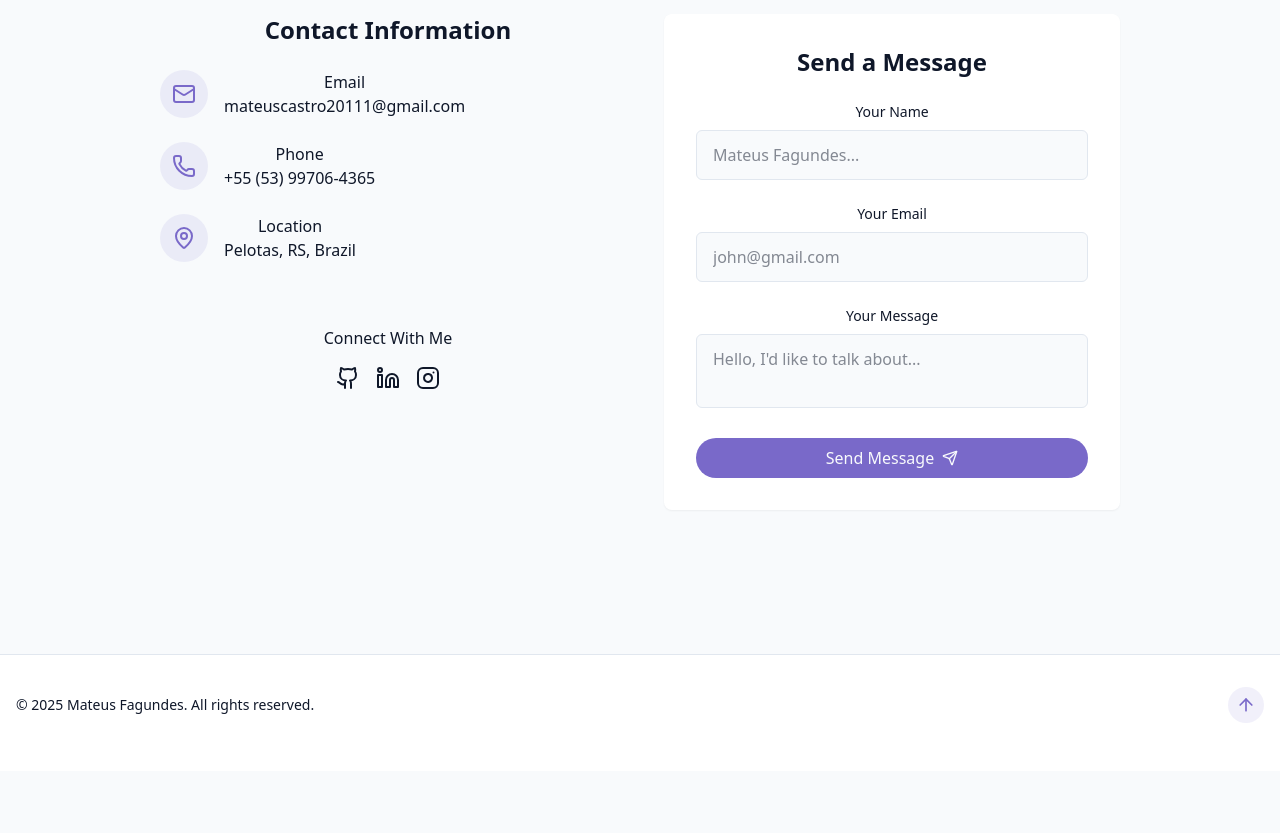
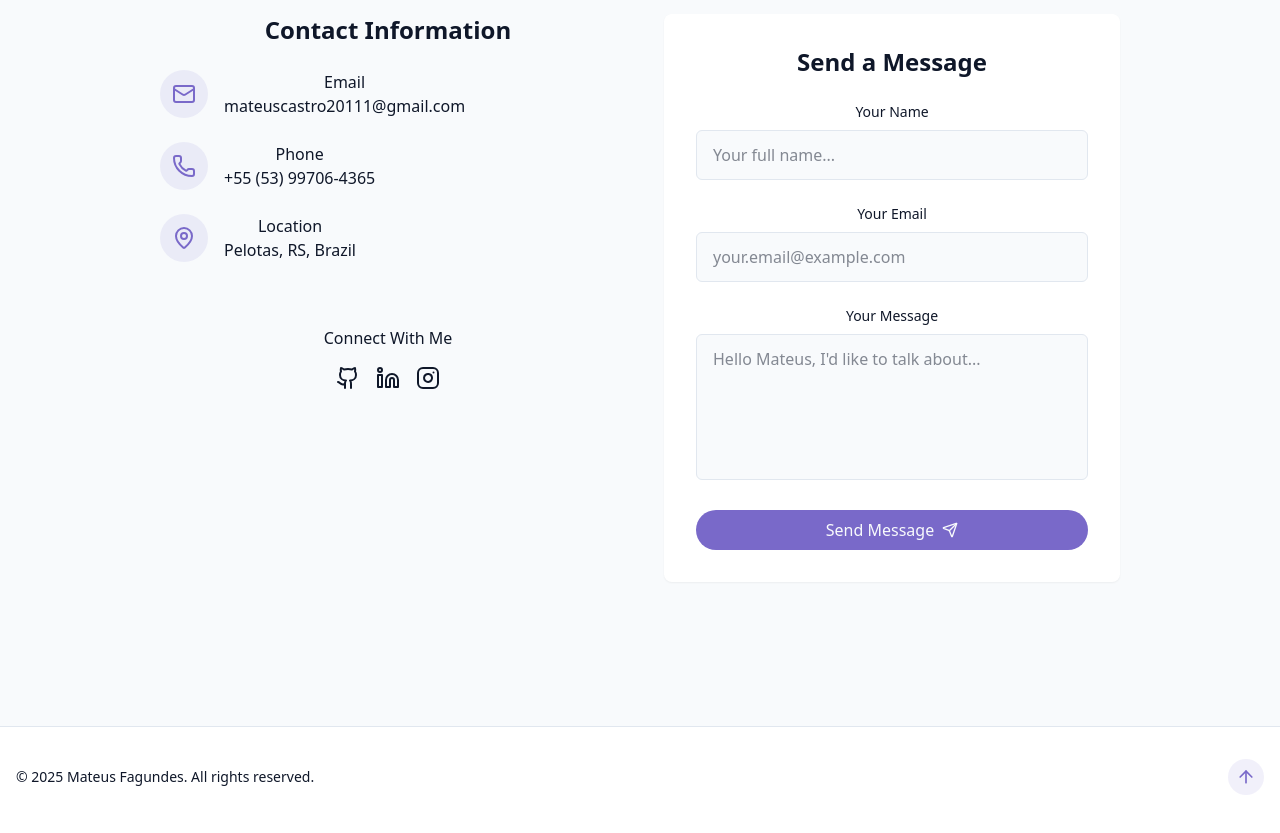
Before and after one commit to mateuscastro5/personal-portfolio, a React (Vite) app: page / in a window 1280 px wide. Shown: the part 4160-4993 px from the top of the page. Before the commit the page ends 4931 px from the top, so only its background shows below. Built offline with nearby package versions, Linux system fonts and the light colour scheme; no server answers.

Commit message:
feat: Integrate EmailJS for contact form submission and enhance form validation

```diff
--- a/package.json
+++ b/package.json
@@ -10,6 +10,7 @@
     "preview": "vite preview"
   },
   "dependencies": {
+    "@emailjs/browser": "^4.4.1",
     "@radix-ui/react-toast": "^1.2.10",
     "@tailwindcss/vite": "^4.1.4",
     "class-variance-authority": "^0.7.1",
--- a/src/components/ContactSection.jsx
+++ b/src/components/ContactSection.jsx
@@ -9,25 +9,49 @@ import {
 } from "lucide-react";
 import { cn } from "@/lib/utils";
 import { useToast } from "@/hooks/use-toast";
-import { useState } from "react";
+import { useState, useEffect } from "react";
+import emailjs from '@emailjs/browser';
 
 export const ContactSection = () => {
   const { toast } = useToast();
   const [isSubmitting, setIsSubmitting] = useState(false);
 
-  const handleSubmit = (e) => {
+  useEffect(() => {
+    emailjs.init(import.meta.env.VITE_EMAILJS_PUBLIC_KEY);
+  }, []);
+
+  const handleSubmit = async (e) => {
     e.preventDefault();
 
+    const form = e.target;
     setIsSubmitting(true);
 
-    setTimeout(() => {
+    try {
+      const result = await emailjs.sendForm(
+        import.meta.env.VITE_EMAILJS_SERVICE_ID,
+        import.meta.env.VITE_EMAILJS_TEMPLATE_ID,
+        form,
+        import.meta.env.VITE_EMAILJS_PUBLIC_KEY
+      );
+
       toast({
-        title: "Message sent!",
+        title: "Message sent successfully!",
         description: "Thank you for your message. I'll get back to you soon.",
       });
+
+      form.reset();
+
+    } catch (error) {
+      console.error('EmailJS error:', error);
+      toast({
+        title: "Error sending message",
+        description: `Failed to send message. Please, contact me directly.`,
+      });
+    } finally {
       setIsSubmitting(false);
-    }, 1500);
+    }
   };
+
   return (
     <section id="contact" className="py-24 px-4 relative bg-secondary/30">
       <div className="container mx-auto max-w-5xl">
@@ -123,7 +147,7 @@ export const ContactSection = () => {
                   name="name"
                   required
                   className="w-full px-4 py-3 rounded-md border border-input bg-background focus:outline-none focus:ring-2 focus:ring-primary"
-                  placeholder="Mateus Fagundes..."
+                  placeholder="Your full name..."
                 />
               </div>
 
@@ -141,7 +165,7 @@ export const ContactSection = () => {
                   name="email"
                   required
                   className="w-full px-4 py-3 rounded-md border border-input bg-background focus:outline-none focus:ring-2 focus:ring-primary"
-                  placeholder="john@gmail.com"
+                  placeholder="your.email@example.com"
                 />
               </div>
 
@@ -157,8 +181,9 @@ export const ContactSection = () => {
                   id="message"
                   name="message"
                   required
+                  rows={5}
                   className="w-full px-4 py-3 rounded-md border border-input bg-background focus:outline-none focus:ring-2 focus:ring-primary resize-none"
-                  placeholder="Hello, I'd like to talk about..."
+                  placeholder="Hello Mateus, I'd like to talk about..."
                 />
               </div>
 
```
Also changed, not shown: 1 other file (tests, documents, lock files or other folders).
